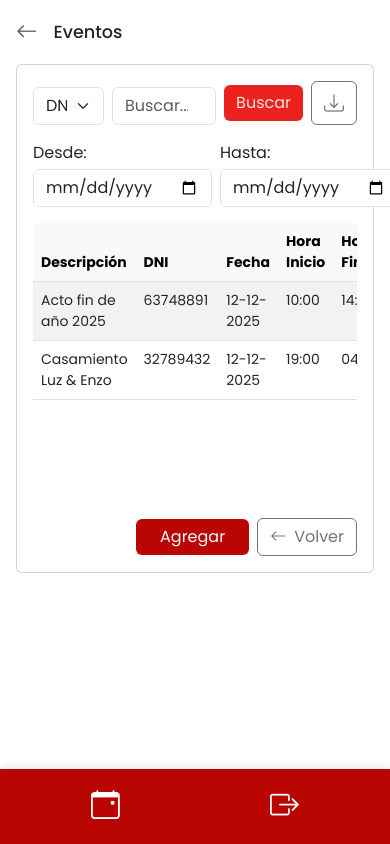
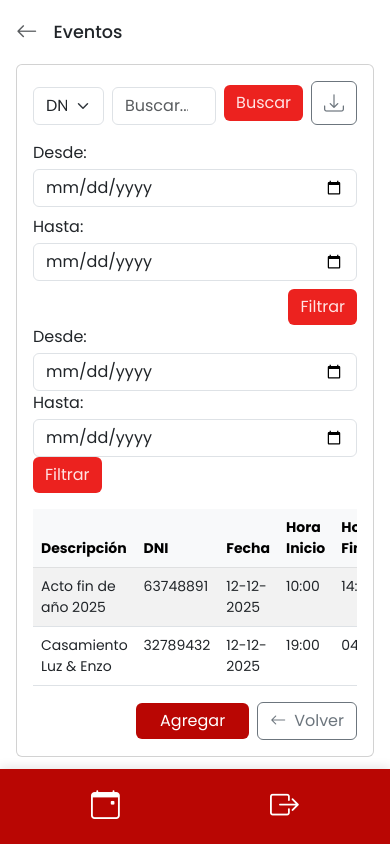
Before and after one commit to ddalio/proyecto-alberdi-unrc-2025, a Flask app: template app/templates/eventos.html in a window 390 px wide. Run offline with Flask 3, Linux system fonts and the light colour scheme; the template is opened without the code that fills it: values that come from a table or form of the project are taken from there, others are empty; some libraries are stand-ins or nearby versions.

Commit message:
fix mistake responsive dising

```diff
--- a/app/templates/eventos.html
+++ b/app/templates/eventos.html
@@ -254,10 +254,21 @@ content %}
         <div class="row mb-3">
           <div class="col-12">
             <form
-              action="{{ url_for('eventos_bp.rango_eventos_por_fecha') }}"
-              method="GET"
-              class="d-flex gap-2 align-items-end"
+              action="/eventos/filtrar" method="GET"
+              class="d-flex flex-column flex-sm-row gap-2 "
             >
+              <div>
+                <label class="form-label mb-1">Desde:</label>
+                <input type="date" id="desde" name="desde" class="form-control">
+              </div>
+              <div>
+                <label class="form-label mb-1">Hasta:</label>
+                <input type="date" id="hasta" name="hasta" class="form-control">
+              </div>
+              <div class="align-self-end">
+                <button type="submit" class="btn btn-custom">Filtrar</button>
+              </div>
+            </form>
               <div>
                 <label class="form-label mb-1">Desde:</label>
                 <input
```
